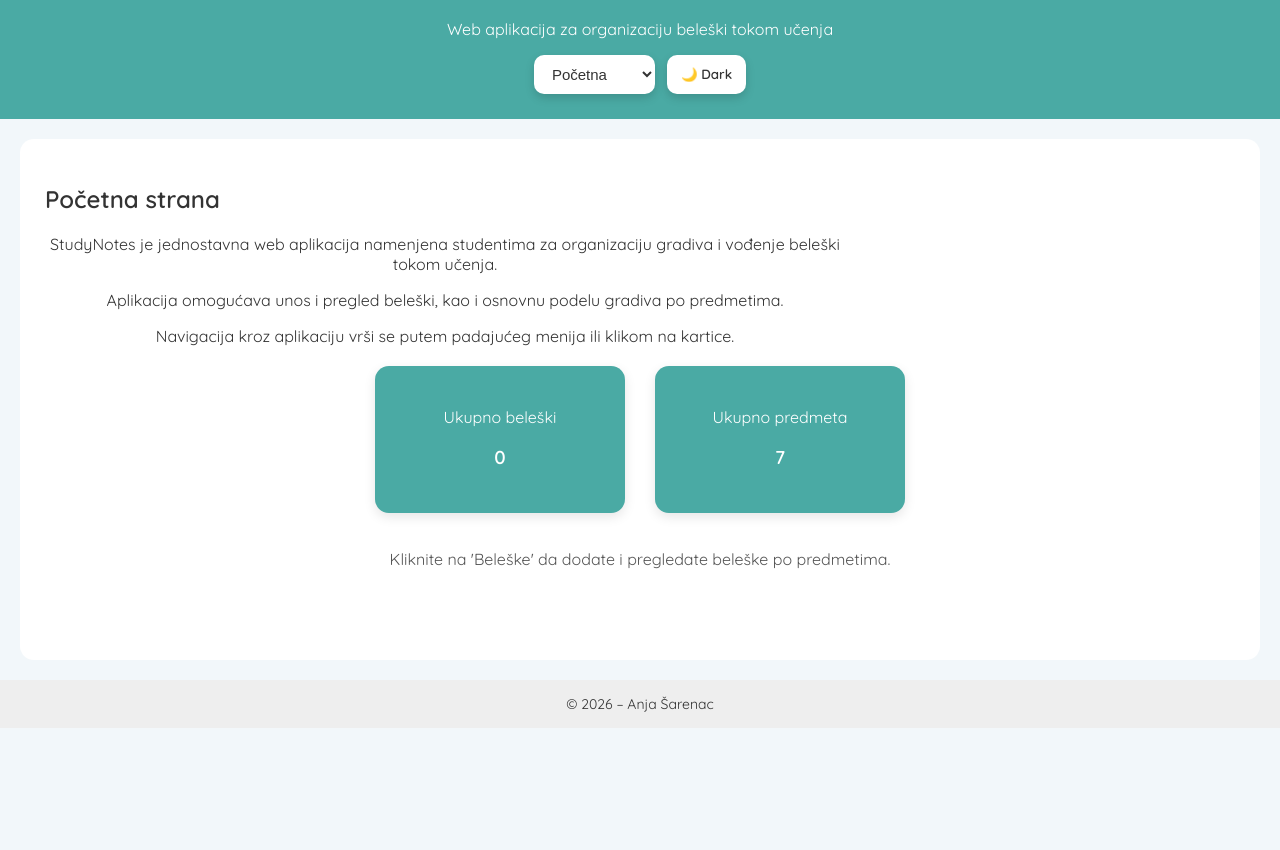
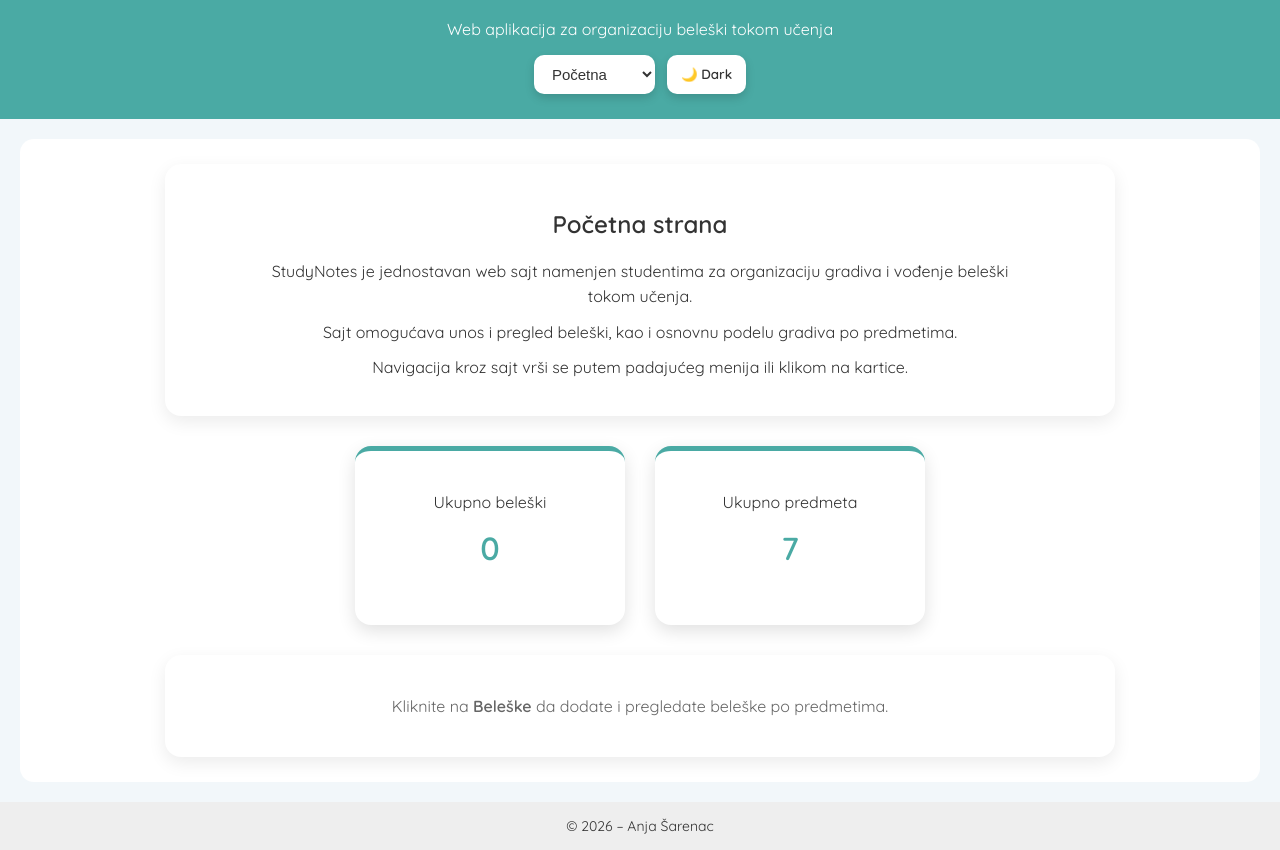
Before and after one commit to asarenac-cloud/studynotes, a plain HTML site: page index.html in a window 1280 px wide. Shown: the part 89-939 px from the top of the page. Before the commit the page ends 817 px from the top, so only its background shows below. Drawn offline with nearby package versions, Linux system fonts and the light colour scheme.

Commit message:
Refactor dashboard layout and improve styling

```diff
--- a/dashboard.html
+++ b/dashboard.html
@@ -1,37 +1,93 @@
-<h2>Početna strana</h2>
-<p class="description" style="text-align:center; max-width:800px;">
-StudyNotes je jednostavna web aplikacija namenjena studentima za organizaciju gradiva i vođenje beleški tokom učenja.
-</p>
-<p class="description" style="text-align:center; max-width:800px;">
-Aplikacija omogućava unos i pregled beleški, kao i osnovnu podelu gradiva po predmetima.
-</p>
-<p class="description" style="text-align:center; max-width:800px;">
-Navigacija kroz aplikaciju vrši se putem padajućeg menija ili klikom na kartice.
-</p>
+<div class="card" style="text-align:center; max-width:900px; margin:0 auto;">
+  <h2>Početna strana</h2>
+
+  <p class="description">
+    StudyNotes je jednostavan web sajt namenjen studentima za organizaciju gradiva i vođenje beleški tokom učenja.
+  </p>
+
+  <p class="description">
+    Sajt omogućava unos i pregled beleški, kao i osnovnu podelu gradiva po predmetima.
+  </p>
+
+  <p class="description">
+    Navigacija kroz sajt vrši se putem padajućeg menija ili klikom na kartice.
+  </p>
+</div>
 
 <!-- STATISTIKA -->
-<div id="stats" style="display:flex; justify-content:center; gap:30px; margin:20px auto; flex-wrap:wrap;">
-  <div class="stat-card" style="background:#4aaaa4; color:white; padding:25px 35px; border-radius:14px; text-align:center; width:180px; box-shadow:0 4px 12px rgba(0,0,0,0.1);">
+<div id="stats" class="stats-wrapper">
+  <div class="stat-card">
     <p>Ukupno beleški</p>
     <h3 id="totalNotes">0</h3>
   </div>
-  <div class="stat-card" style="background:#4aaaa4; color:white; padding:25px 35px; border-radius:14px; text-align:center; width:180px; box-shadow:0 4px 12px rgba(0,0,0,0.1);">
+
+  <div class="stat-card">
     <p>Ukupno predmeta</p>
     <h3 id="totalSubjects">0</h3>
   </div>
 </div>
 
-<!-- KARTICE PREVIEW BELEŠAKA -->
-<div id="cards" style="display:flex; flex-wrap:wrap; justify-content:center; gap:20px; max-width:1000px; margin:20px auto 50px auto;"></div>
+<!-- PREVIEW -->
+<div class="card" style="max-width:900px; margin:0 auto;">
+  <div id="cards" style="text-align:center;"></div>
+</div>
 
 <script>
   $(document).ready(function () {
-    // generiši statistiku prema notes.html podatcima
-    let notesCount = localStorage.getItem('notesCount') || 0;
-    let subjectsCount = localStorage.getItem('subjectsCount') || 7;
+    let notesCount = localStorage.getItem("notesCount") || 0;
+    let subjectsCount = localStorage.getItem("subjectsCount") || 7;
+
     $("#totalNotes").text(notesCount);
     $("#totalSubjects").text(subjectsCount);
 
-    $("#cards").html("<p style='text-align:center; color:#555;'>Kliknite na 'Beleške' da dodate i pregledate beleške po predmetima.</p>");
+    $("#cards").html(
+      "<p class='muted'>Kliknite na <strong>Beleške</strong> da dodate i pregledate beleške po predmetima.</p>"
+    );
   });
 </script>
+
+<style>
+  .card {
+    background: var(--card);
+    color: var(--text);
+    padding: 25px;
+    border-radius: 16px;
+    margin-bottom: 25px;
+    box-shadow: 0 6px 18px rgba(0,0,0,0.08);
+  }
+
+  .description {
+    max-width: 750px;
+    margin: 10px auto;
+    line-height: 1.6;
+  }
+
+  .stats-wrapper {
+    display: flex;
+    justify-content: center;
+    gap: 30px;
+    margin: 30px auto;
+    flex-wrap: wrap;
+  }
+
+  .stat-card {
+    background: var(--card);
+    color: var(--text);
+    padding: 25px 35px;
+    border-radius: 16px;
+    text-align: center;
+    width: 200px;
+    box-shadow: 0 6px 18px rgba(0,0,0,0.12);
+    border-top: 5px solid var(--accent);
+  }
+
+  .stat-card h3 {
+    margin-top: 10px;
+    font-size: 32px;
+    color: var(--accent);
+  }
+
+  .muted {
+    opacity: 0.75;
+  }
+</style>
```
